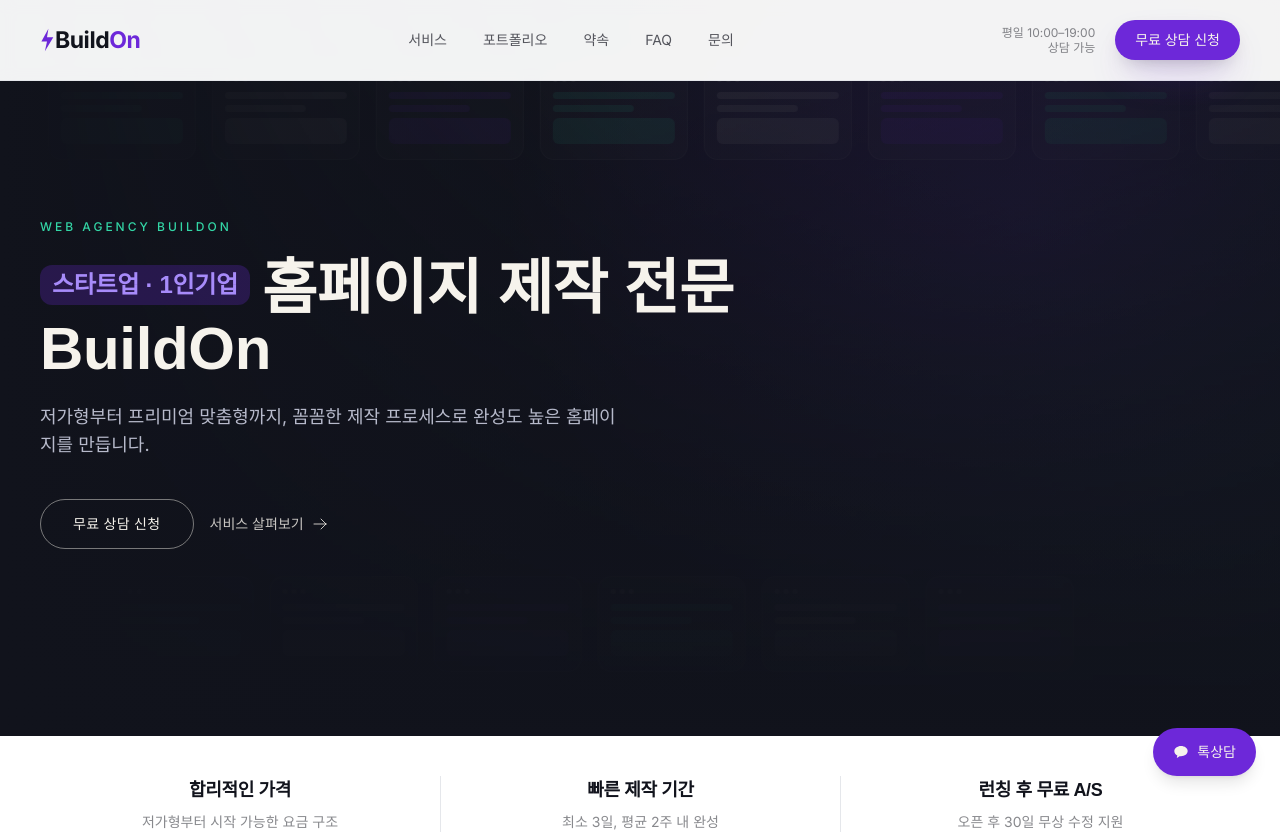
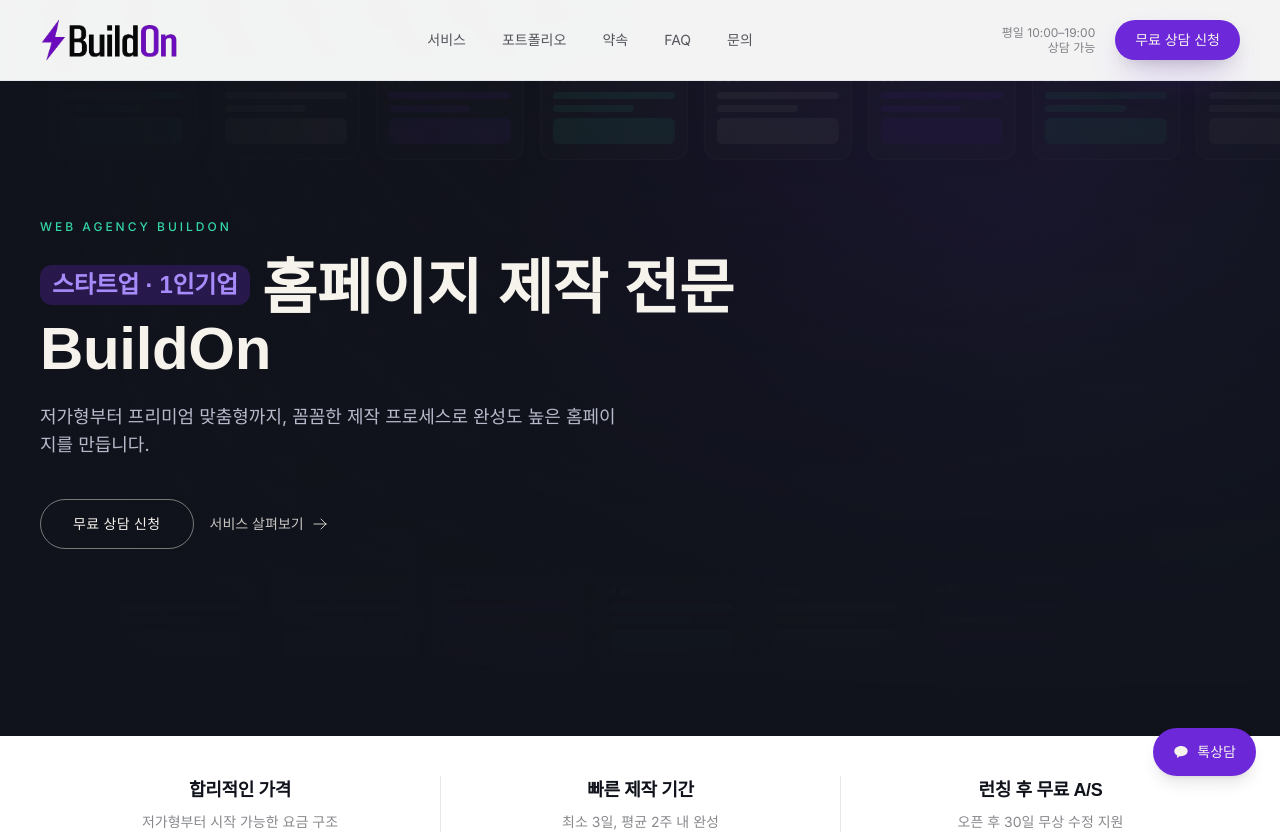
Before and after one commit to tockddn5-max/BuilDOn, a website: page index.html in a window 1280 px wide. Shown: the top 835 px of the page. Drawn offline with nearby package versions, Linux system fonts and the light colour scheme; a web font is replaced by a local one.

Commit message:
Use 로고.png (trimmed) as image logo in header (1.7x) and footer

```diff
--- a/index.html
+++ b/index.html
@@ -183,9 +183,8 @@
   <!-- ===================== HEADER ===================== -->
   <header id="site-header" class="fixed top-0 inset-x-0 z-50 bg-white/95 backdrop-blur border-b border-ink/8">
     <div class="max-w-7xl mx-auto px-6 lg:px-10 flex items-center justify-between h-20">
-      <a href="#top" class="logo-mark">
-        <svg class="logo-bolt" width="14" height="24" viewBox="0 0 20 34" fill="none" aria-hidden="true"><path d="M12 1L2 19H10L7 33L19 13H10L12 1Z" fill="#6D28D9"/></svg>
-        <span class="logo-word" style="font-size:23px;">Build<span class="accent">On</span></span>
+      <a href="#top" class="flex items-center" aria-label="BuildOn 홈으로">
+        <img src="brand_logo/logo-trim.png" alt="BuildOn" class="h-11 w-auto">
       </a>
 
       <nav class="hidden md:flex items-center gap-9 text-sm text-ink/70">
@@ -838,9 +837,8 @@
   <footer class="bg-white border-t border-ink/8">
     <div class="max-w-7xl mx-auto px-6 lg:px-10 py-14 flex flex-col sm:flex-row items-start sm:items-center justify-between gap-8">
       <div>
-        <a href="#top" class="logo-mark">
-          <svg width="11" height="19" viewBox="0 0 20 34" fill="none" aria-hidden="true"><path d="M12 1L2 19H10L7 33L19 13H10L12 1Z" fill="#6D28D9"/></svg>
-          <span class="logo-word" style="font-size:19px;">Build<span class="accent">On</span></span>
+        <a href="#top" class="inline-flex items-center" aria-label="BuildOn 홈으로">
+          <img src="brand_logo/logo-trim.png" alt="BuildOn" class="h-7 w-auto">
         </a>
         <p class="text-ink/60 text-sm mt-2 max-w-xs">브랜드의 첫인상을 완성하는 홈페이지 제작 파트너</p>
       </div>
```
Also changed, not shown: brand_logo/logo-trim.png (added).
